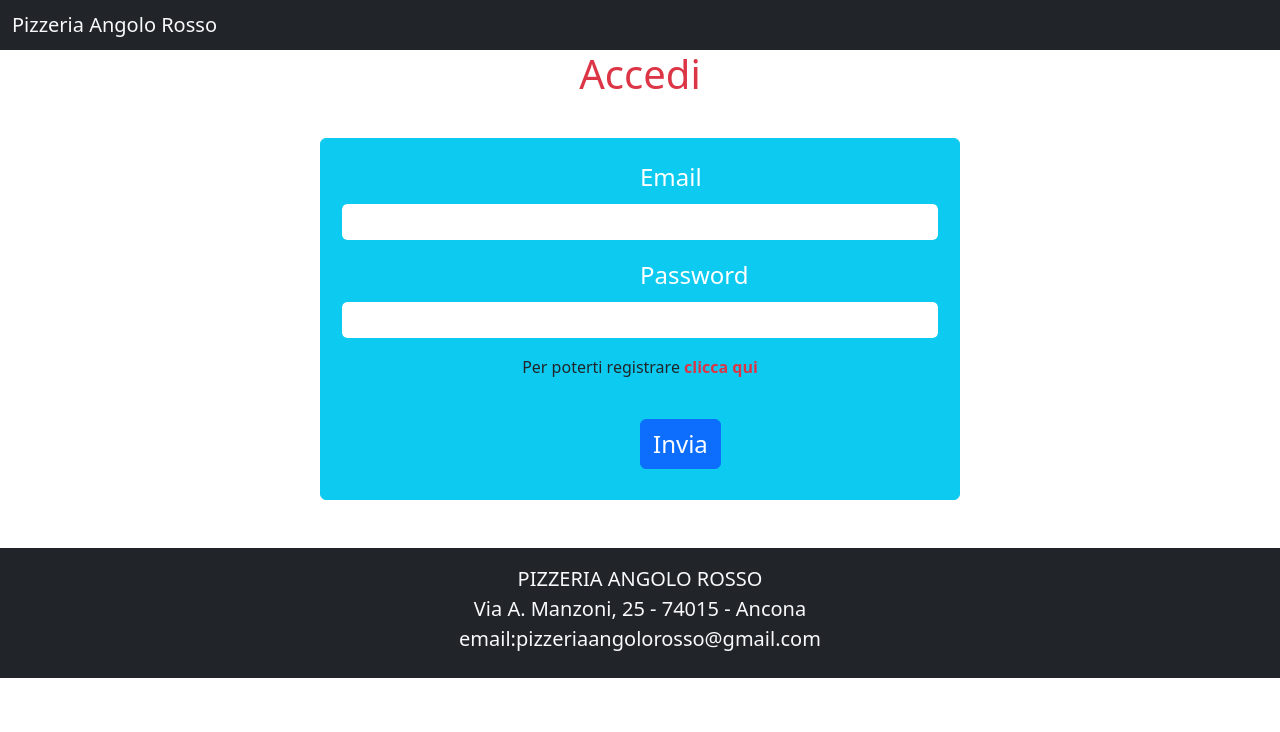
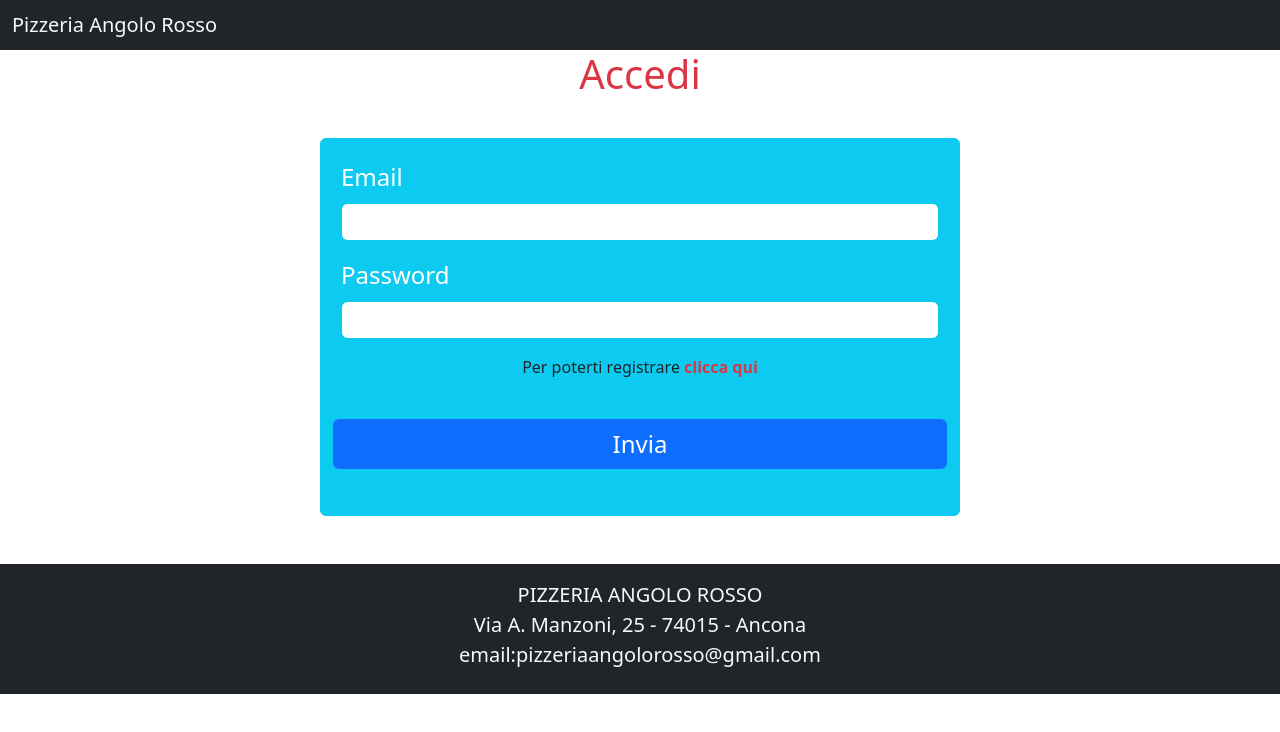
Before and after one commit to giorgiocoppola/pizzeria-bootstrap, a React (Create React App) app: page /accedi in a window 1280 px wide. Shown: the top 732 px of the page. Built offline with nearby package versions, Linux system fonts and the light colour scheme.

Commit message:
Modifica del bottone d'invio

```diff
--- a/src/component/Accedi.js
+++ b/src/component/Accedi.js
@@ -80,7 +80,7 @@ function Accedi() {
 
             <form className="border border-info rounded bg-info w-50 mx-auto">
                 <div className="mb-3">
-                   <label htmlFor="email" className="form-label fs-4 position-relative start-50">Email</label>
+                   <label htmlFor="email" className="form-label fs-4">Email</label>
                    <input type="email" className="form-control border-info" id="email" value={email} onChange={ (e) => setEmail(e.target.value)} />
                    <p className="card-text text-center fw-bolder text-danger">{message}</p>
 
@@ -88,14 +88,20 @@ function Accedi() {
                 </div>
 
                 <div className="mb-3">
-                   <label htmlFor="password" className="form-label fs-4 position-relative start-50">Password</label>
+                   <label htmlFor="password" className="form-label fs-4">Password</label>
                    <input type="password" className="form-control border-info" id="password" value={password} onChange={ (e) => setPassword(e.target.value)} />
                    <p className="card-text text-center fw-bolder text-danger">{message2}</p>
                 </div>
                 <p className="card-text text-center text-dark">Per poterti registrare <Link to='/registrazione' className="link-light text-decoration-none text-danger fw-bolder" >clicca qui</Link> </p>
                 <br />
-                <button type="submit" onClick={handleSubmit} className="btn btn-primary fs-4 position-relative start-50">Invia</button>
-                <p className="card-text text-center fw-bolder text-success">{message3}</p>
+
+                <div className="row g-3">
+
+                   <button type="submit" onClick={handleSubmit} className="btn btn-primary fs-4">Invia</button>
+                   <p className="card-text text-center fw-bolder text-success">{message3}</p>
+
+                </div>
+
 
             </form>
 
```
